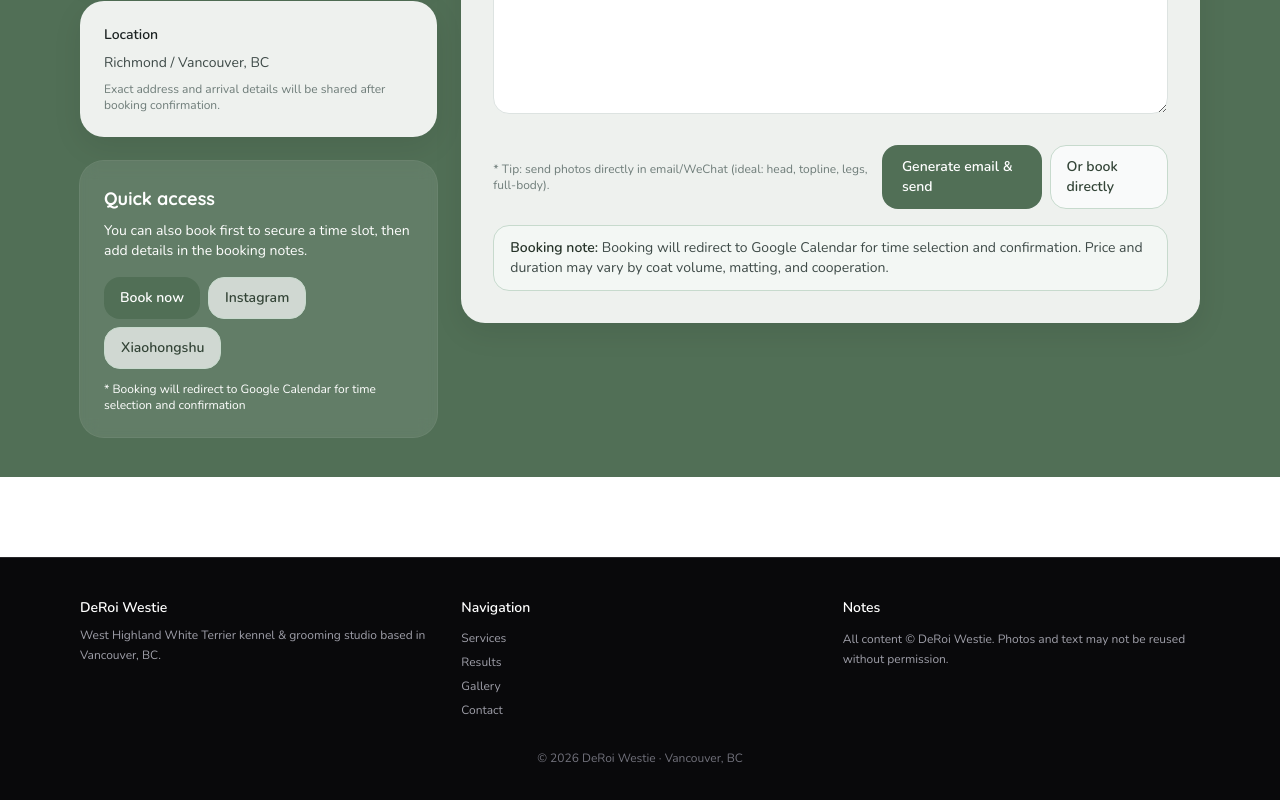
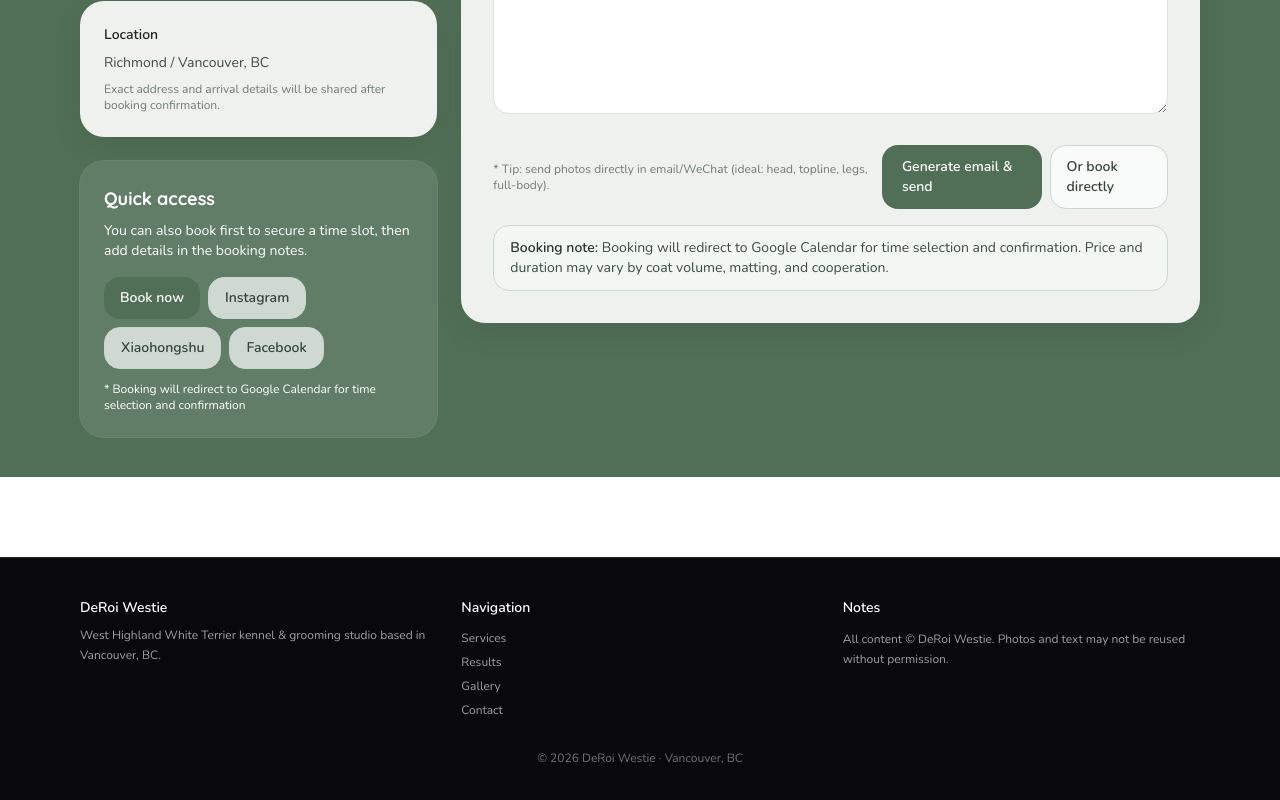
Before and after one commit to Roycedongg/DeroiWestie, a Next.js app: page /en/contact in a window 1280 px wide. Shown: the part 684-1484 px from the top of the page. Built offline with nearby package versions, Linux system fonts and the light colour scheme.

Commit message:
contact更新

```diff
--- a/app/[locale]/contact/page.tsx
+++ b/app/[locale]/contact/page.tsx
@@ -12,7 +12,8 @@ const CONTACT = {
   email: "deroiwestie@gmail.com",
   wechat: "502966909",
   instagram: "https://instagram.com/_rroyce.d",
-  xhs: "https://www.xiaohongshu.com/user/profile/502966909",
+  xhs: "https://www.xiaohongshu.com/user/profile/W502966909",
+  facebook: "https://www.facebook.com/yijuan.dong.16",
   location: "Richmond / Vancouver, BC",
 };
 
@@ -256,6 +257,11 @@ export default function ContactPage() {
                     {t(locale, "小红书", "Xiaohongshu")}
                   </BrandLinkButton>
                 ) : null}
+                {CONTACT.facebook ? (
+                  <BrandLinkButton href={CONTACT.facebook} variant="outline" external>
+                    Facebook
+                  </BrandLinkButton>
+                ) : null}
               </div>
               <p className="mt-3 text-xs text-brand-100/80">
                 {t(
```
